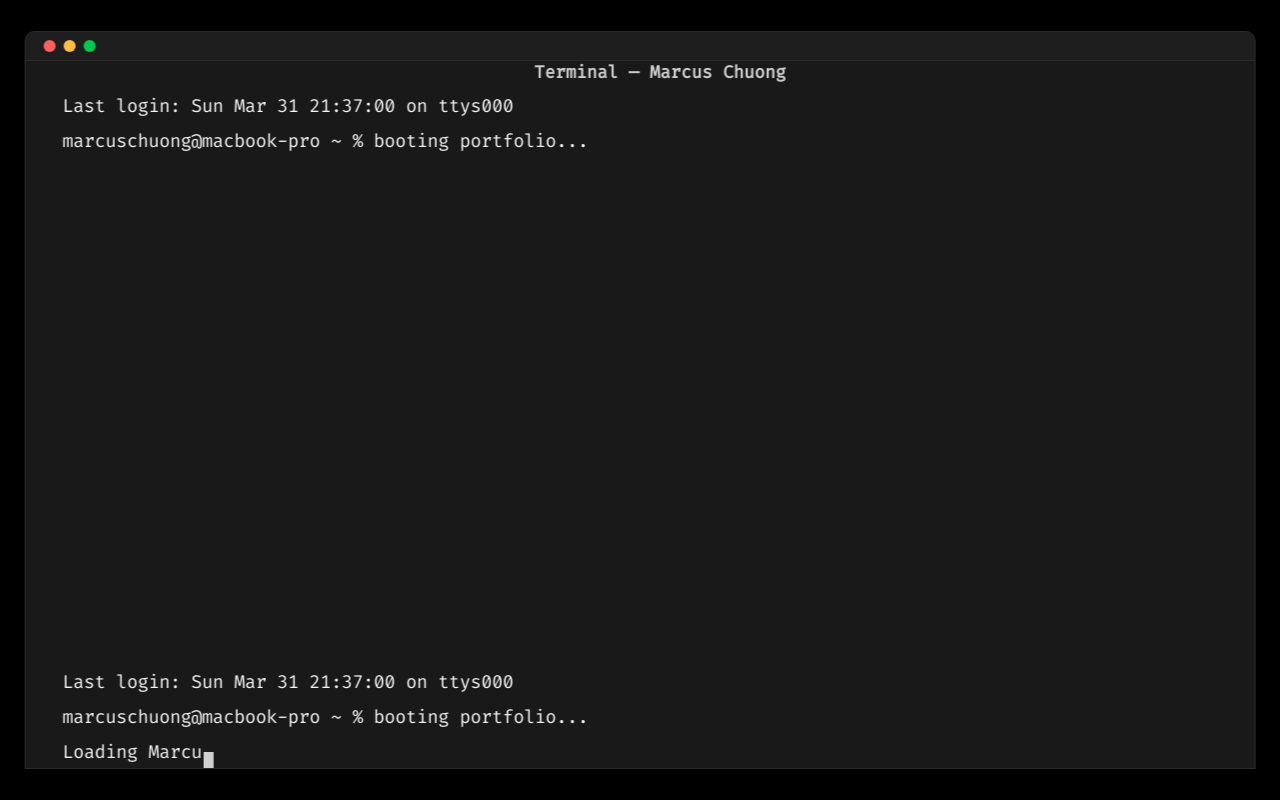
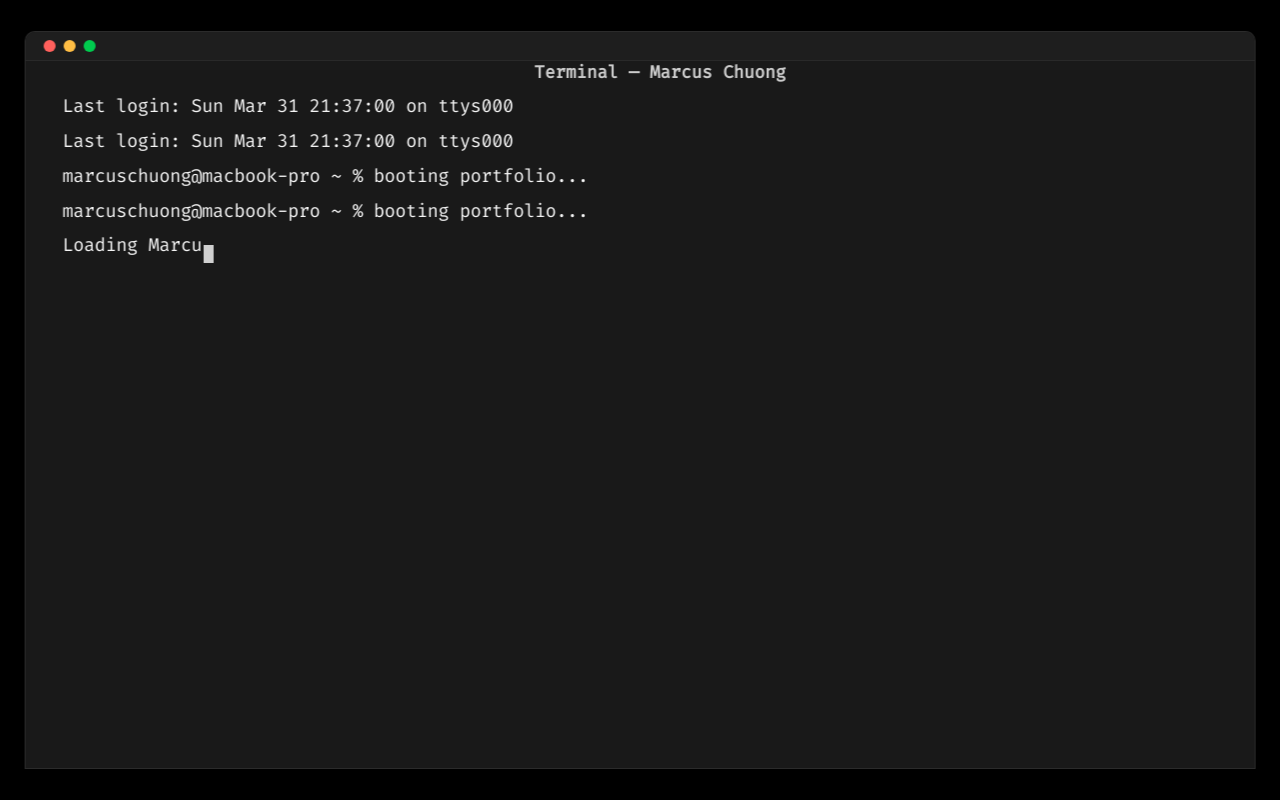
Before and after one commit to Marcus-Chuong/website-part-2, a React (Create React App) app: page / in a window 1280 px wide. Built offline with nearby package versions, Linux system fonts and the light colour scheme.

Commit message:
why is it still duplicating

```diff
--- a/src/App.js
+++ b/src/App.js
@@ -136,6 +136,12 @@ function App() {
     }, 1000);
   };
 
+  useEffect(() => {
+    if (terminalOpened && lines.length === 0) {
+      runTerminalBoot();
+    }
+  }, [terminalOpened]);
+
   return (
     <div className="mac-background">
       {bootStep === 'boot' && <BootScreen onFinish={handleBootFinish} />}
@@ -154,11 +160,6 @@ function App() {
           </div>
           <div className="title-centered">Terminal — Marcus Chuong</div>
           <div className="terminal-body">
-            <div className="terminal-output">
-              {lines.slice(-100).map((line, i) => (
-                <div key={i}>{line}</div>
-              ))}
-            </div>
             <TerminalContent
               lines={lines}
               isTyping={isTyping}
--- a/src/components/TerminalContent.js
+++ b/src/components/TerminalContent.js
@@ -3,15 +3,10 @@ import React from 'react';
 function TerminalContent({ lines, isTyping, currentTypingLine }) {
   return (
     <div className="terminal-content">
-      {lines.map((line, idx) => (
-        <div key={idx}>{line}</div>
+      {lines.map((line, i) => (
+        <div key={i}>{line}</div>
       ))}
-      {isTyping && (
-        <div>
-          {currentTypingLine}
-          <span className="typing-cursor" />
-        </div>
-      )}
+      {isTyping && <div>{currentTypingLine}<span className="typing-cursor"></span></div>}
     </div>
   );
 }
```
